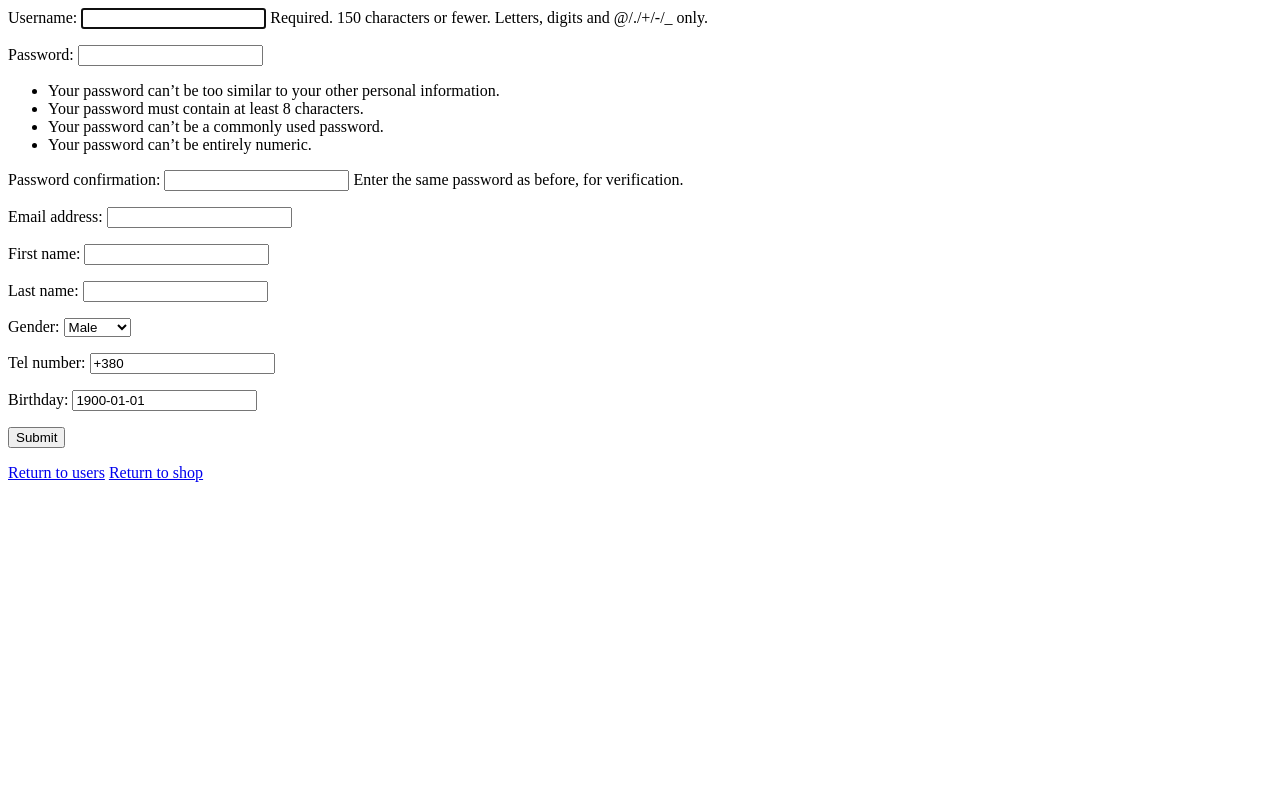
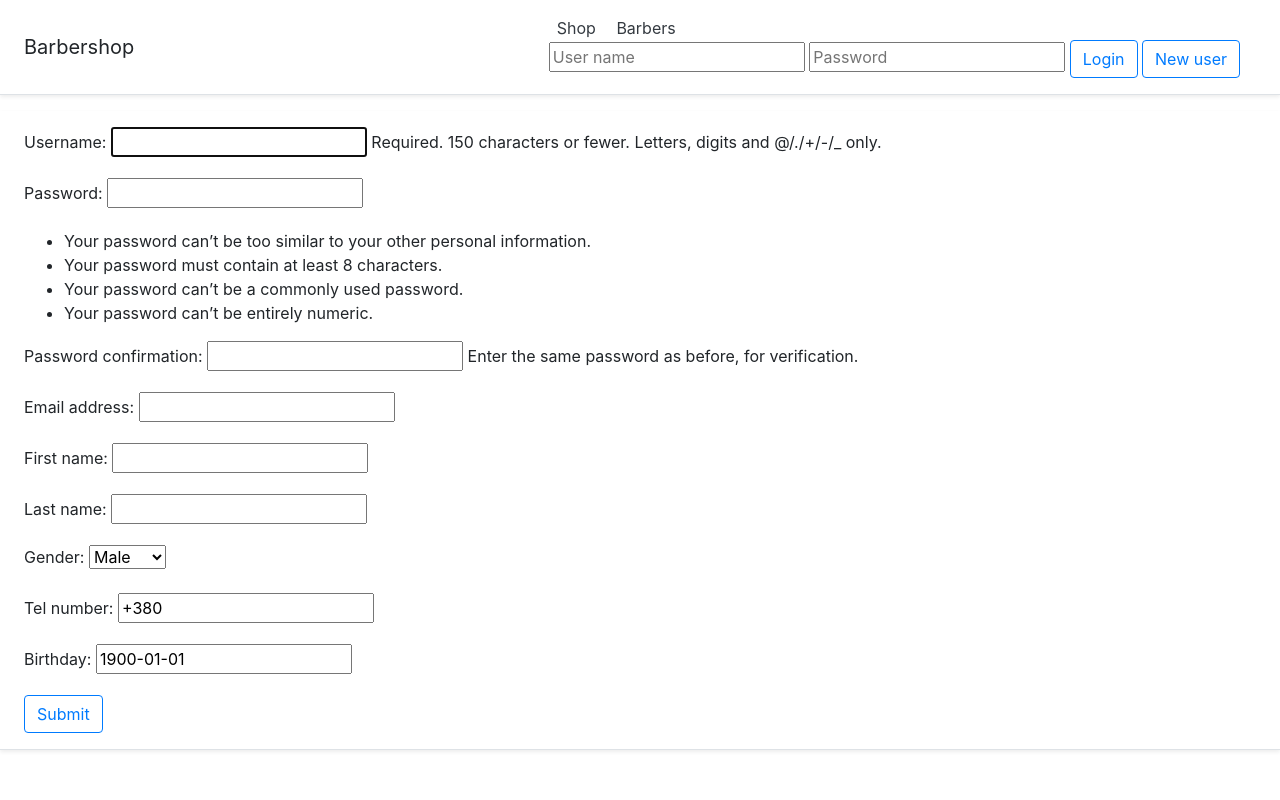
Before and after one commit to CobraSEA/MA_barbershop, a Django app: template users/templates/users/user_update.html in a window 1280 px wide. Run offline with Django 3.2, Linux system fonts and the light colour scheme; the template is opened without the code that fills it: values that come from a table or form of the project are taken from there, others are empty; some libraries are stand-ins or nearby versions.

Commit message:
manage admin and add choice NO LEVEL for users with not is_master

```diff
--- a/shop/models.py
+++ b/shop/models.py
@@ -28,3 +28,6 @@ class Comments(models.Model):
     insert_datetime = models.DateTimeField(auto_now_add=True)
     rate = models.SmallIntegerField(default=5, choices=RATES)
     text = models.TextField(default=' ')
+
+    def __str__(self):
+        return self.master
--- a/shop/templates/shop/orders.html
+++ b/shop/templates/shop/orders.html
@@ -15,10 +15,7 @@
     <title>Pricing example · Bootstrap</title>
 
     <link rel="canonical" href="https://getbootstrap.com/docs/4.5/examples/pricing/">
-
     <!-- Bootstrap core CSS -->
-<link href="../assets/dist/css/bootstrap.min.css" rel="stylesheet">
-
     <style>
       .bd-placeholder-img {
         font-size: 1.125rem;
@@ -36,7 +33,6 @@
       }
     </style>
     <!-- Custom styles for this template -->
-    <link href="pricing.css" rel="stylesheet">
   </head>
   <body>
   <div class="d-flex flex-column flex-md-row align-items-center p-3 px-md-4 mb-3 bg-white border-bottom shadow-sm">
--- a/shop/views.py
+++ b/shop/views.py
@@ -124,6 +124,7 @@ class MasterDetailView(generic.DetailView):
             .annotate(rates=Count('rate'), sum_rate=Sum('rate'))\
             .filter(master=self.object)
         context['avg_rate'] = 0
+
         if avg_qwr:
             context['avg_rate'] = avg_qwr[0]['sum_rate'] / avg_qwr[0]['rates']
 
--- a/users/models.py
+++ b/users/models.py
@@ -13,10 +13,14 @@ class User(AbstractUser):
         ('J', 'Junior'),
         ('M', 'Middle'),
         ('S', 'Senior'),
+        ('N', 'No level')
     )
     tel_number = models.CharField(max_length=13, blank=False, default='+380')
     gender = models.CharField(max_length=1, choices=GENDER_TYPES, default='M')
     birthday = models.DateField(default=date(1900, 1, 1))
     is_master = models.BooleanField(default=False)
-    level = models.CharField(max_length=1, choices=LEVELS, default='J')
+    level = models.CharField(max_length=1, choices=LEVELS, default='N')
     nick_name = models.CharField(max_length=50, default=' ')
+
+    def __str__(self):
+        return self.username
--- a/users/templates/users/user_update.html
+++ b/users/templates/users/user_update.html
@@ -1,8 +1,73 @@
-<form method="post">{% csrf_token %}
+{% load static %}
+
+<!doctype html>
+<html lang="en">
+  <head>
+    <link rel="stylesheet" href="https://stackpath.bootstrapcdn.com/bootstrap/4.5.2/css/bootstrap.min.css" integrity="sha384-JcKb8q3iqJ61gNV9KGb8thSsNjpSL0n8PARn9HuZOnIxN0hoP+VmmDGMN5t9UJ0Z" crossorigin="anonymous">
+    <script src="https://code.jquery.com/jquery-3.5.1.slim.min.js" integrity="sha384-DfXdz2htPH0lsSSs5nCTpuj/zy4C+OGpamoFVy38MVBnE+IbbVYUew+OrCXaRkfj" crossorigin="anonymous"></script>
+    <script src="https://cdn.jsdelivr.net/npm/popper.js@1.16.1/dist/umd/popper.min.js" integrity="sha384-9/reFTGAW83EW2RDu2S0VKaIzap3H66lZH81PoYlFhbGU+6BZp6G7niu735Sk7lN" crossorigin="anonymous"></script>
+    <script src="https://stackpath.bootstrapcdn.com/bootstrap/4.5.2/js/bootstrap.min.js" integrity="sha384-B4gt1jrGC7Jh4AgTPSdUtOBvfO8shuf57BaghqFfPlYxofvL8/KUEfYiJOMMV+rV" crossorigin="anonymous"></script>
+
+    <meta charset="utf-8">
+    <meta name="viewport" content="width=device-width, initial-scale=1, shrink-to-fit=no">
+    <meta name="description" content="">
+    <meta name="author" content="Mark Otto, Jacob Thornton, and Bootstrap contributors">
+    <meta name="generator" content="Jekyll v4.1.1">
+    <title>Pricing example · Bootstrap</title>
+
+    <link rel="canonical" href="https://getbootstrap.com/docs/4.5/examples/pricing/">
+    <!-- Bootstrap core CSS -->
+    <style>
+      .bd-placeholder-img {
+        font-size: 1.125rem;
+        text-anchor: middle;
+        -webkit-user-select: none;
+        -moz-user-select: none;
+        -ms-user-select: none;
+        user-select: none;
+      }
+
+      @media (min-width: 768px) {
+        .bd-placeholder-img-lg {
+          font-size: 3.5rem;
+        }
+      }
+    </style>
+    <!-- Custom styles for this template -->
+  </head>
+  <body>
+  <div class="d-flex flex-column flex-md-row align-items-center p-3 px-md-4 mb-3 bg-white border-bottom shadow-sm">
+  <h5 class="my-0 mr-md-auto font-weight-normal">Barbershop</h5>
+  <nav class="my-2 my-md-0 mr-md-3">
+      <a class="p-2 text-dark" href="{% url 'shop:index' %}">Shop</a>
+      <a class="p-2 text-dark" href="{% url 'shop:masters' %}">Barbers</a>
+    {% if user.is_anonymous %}
+    <form method="POST" action="{% url 'shop:login' %}">
+            {% csrf_token %}
+            <input id="log" type="text" name="user_name" value="{{ login }}" placeholder="User name" />
+            <input id="pas" type="password" name="password" value="{{ pass }}" placeholder="Password" />
+            <input class="btn btn-outline-primary" type="submit" value="Login" />
+            <a class="btn btn-outline-primary" href="{% url 'users:registration' %}">New user</a>
+        </form>
+    {% else %}
+        <a class="p-2 text-dark" href="{% url 'shop:client_orders' %}">Your orders</a>
+        {% if user.is_staff %}
+            <a class="p-2 text-dark" href="{% url 'shop:create_procedure' %}">Create new procedure</a>
+            <a class="p-2 text-dark" href="{% url 'shop:all_orders' %}">All orders</a>
+            <a class="p-2 text-dark" href="{% url 'users:all_users' %}">All users</a>
+        {% endif %}
+        Hello, {{ user }}
+            <a class="btn btn-outline-primary" type="submit" href="{% url 'shop:logout' %}">logout</a>
+    {% endif %}
+  </nav>
+</div>
+  <div class="d-flex flex-column flex-md-row align-items-center p-3 px-md-4 mb-3 bg-white border-bottom shadow-sm">
+    <form method="post">{% csrf_token %}
 
     {{ form.as_p }}
-    <input type="submit" name="Save">
-</form>
+    <input class="btn btn-outline-primary" type="submit" name="Save">
+    </form>
+  </div>
 
-<a href="{% url 'users:all_users' %}">Return to users</a>
-<a href="{% url 'shop:index' %}">Return to shop</a>
+  </body>
+</html>
```
Also changed, not shown: shop/admin.py (+14 -1 lines), users/admin.py (+10 -1 lines), users/migrations/0007_auto_20201017_1523.py (added).
